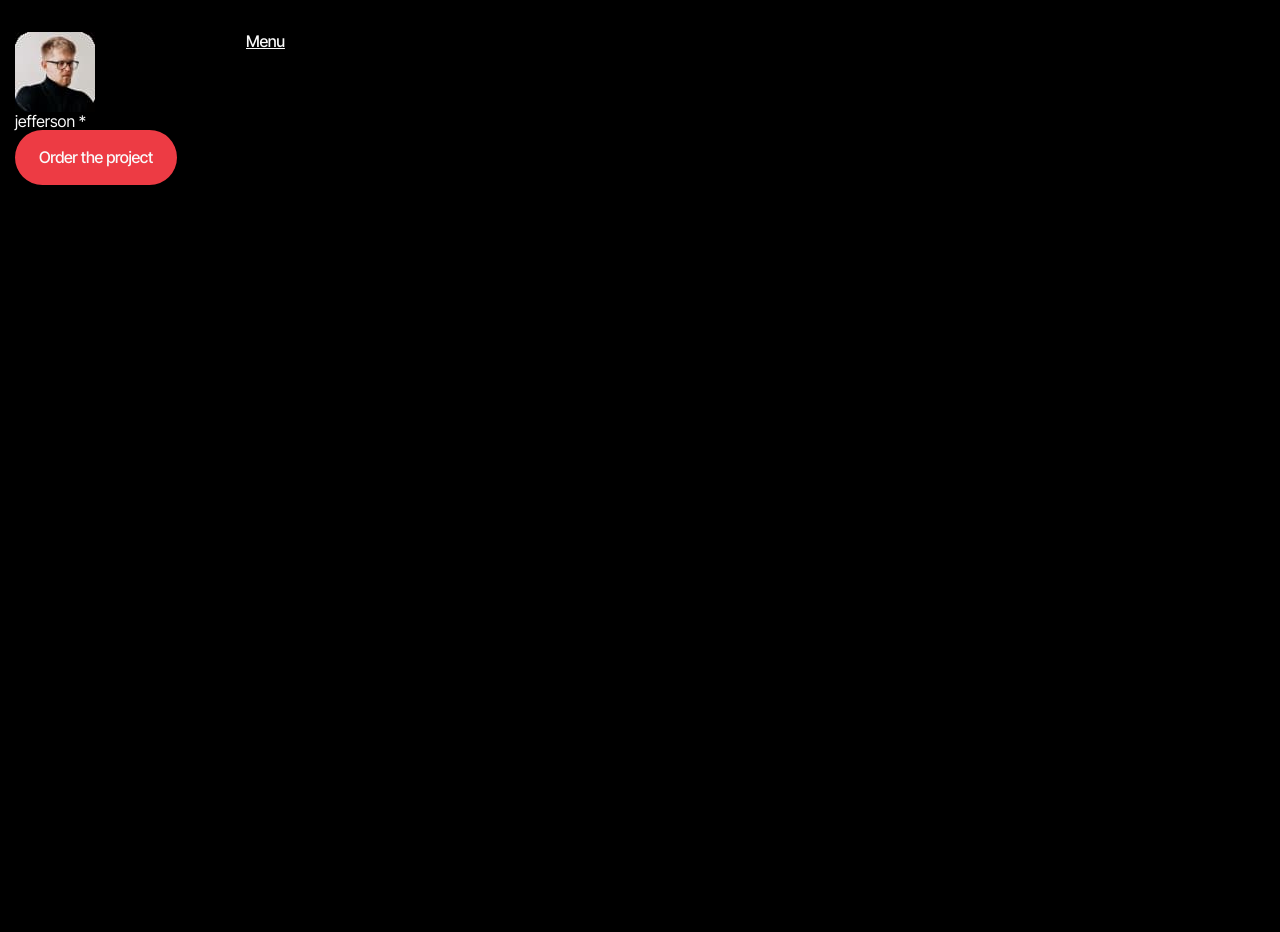
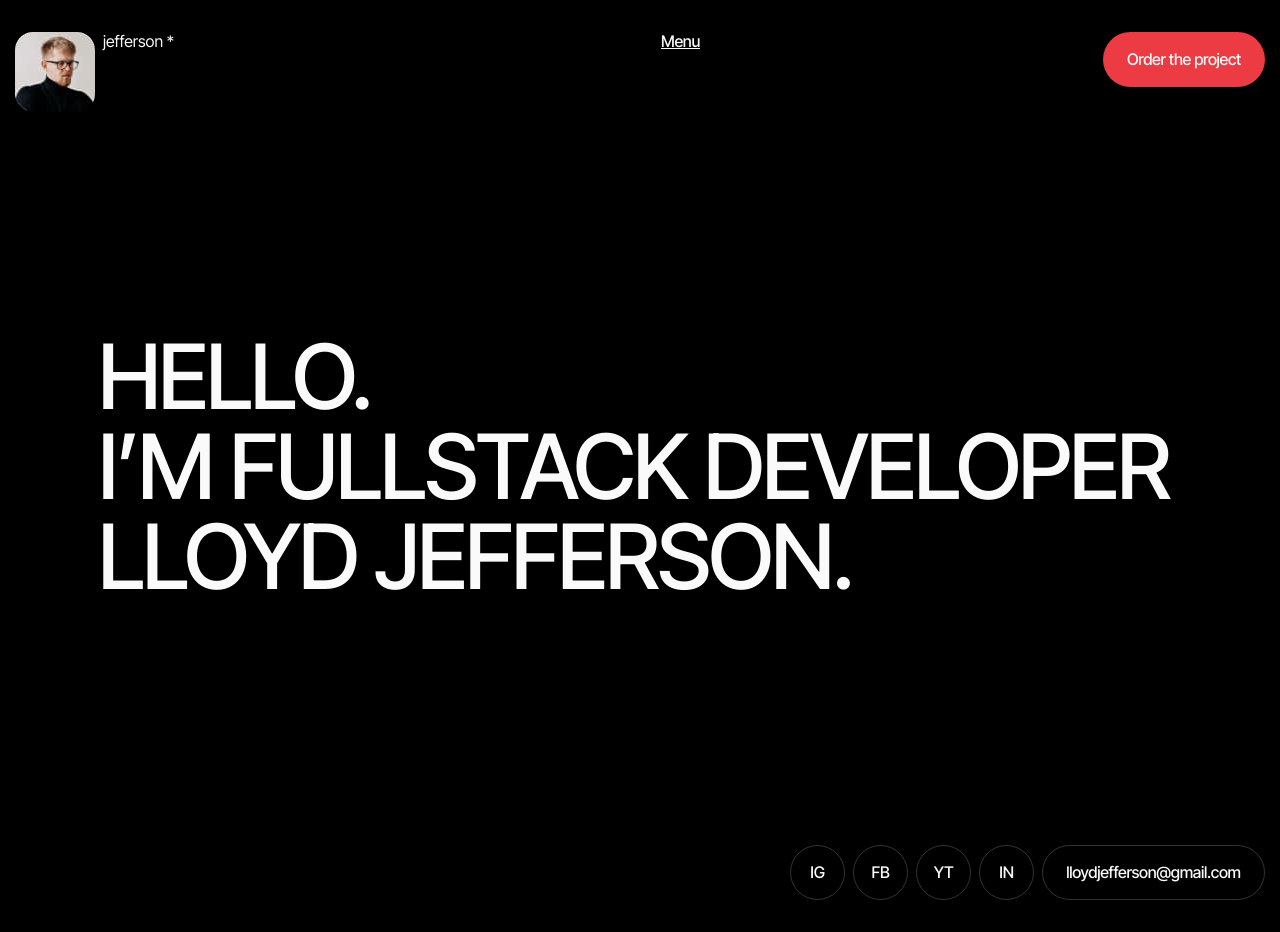
Before and after one commit to AleksandraCherevko/portfolio, a website built with Vite: page src/index.html in a window 1280 px wide. Before the commit the page ends 800 px from the top, so only its background shows below. Built offline with nearby package versions, Linux system fonts and the light colour scheme.

Commit message:
hero update html+css

```diff
--- a/src/css/header.css
+++ b/src/css/header.css
@@ -1,5 +1,5 @@
 @media only screen and (max-width: 768px) {
-  .header-section {
+  header {
     padding-top: 32px;
     padding-bottom: 32px;
   }
@@ -17,6 +17,12 @@
   }
   .header-image {
     border-radius: 18px;
+    height: auto; /* Сохраняет пропорции */
+    transition: transform 0.3s ease;
+  }
+
+  .header-image:hover {
+    transform: scale(1.1);
   }
   .header-logo-name {
     font-size: 20px;
@@ -39,27 +45,43 @@
   .header-btn {
     display: none;
   }
+
+  .header-navigation {
+    display: flex;
+  }
+
+  .mobile-btn {
+    margin-left: auto;
+    width: 28px;
+    height: 28px;
+  }
+
+  .header-list-title {
+    display: none;
+  }
 }
-@media only screen and (min-width: 768px) and (max-width: 1439px) {
-  .header-section {
+@media only screen and (min-width: 768px) and (max-width: 1280px) {
+  header > .container {
+    display: flex;
+    max-width: 704px;
+    width: 100%;
+  }
+  header {
     padding-top: 32px;
     padding-bottom: 32px;
+    display: flex;
+  }
+
+  .header-logo {
+    display: flex;
+    gap: 8px;
   }
 
   .header-navigation {
     display: flex;
   }
-  .header-logo {
-    margin-right: 151px;
-  }
-  .header-image {
-  }
-  .header-logo-name {
-  }
-  .span {
-  }
-  .header-list {
-    display: block;
+  .header-menu {
+    margin-left: 151px;
   }
   .header-list-title {
     font-size: 16px;
@@ -76,12 +98,13 @@
   .header-list-title:focus {
     color: var(--accent-color);
   }
-  .header-item {
+  .header-list {
     display: none;
   }
   .header-item-link {
   }
   .header-btn {
+    margin-left: auto;
     color: var(--main-color);
     display: block;
     font-size: 16px;
@@ -99,13 +122,93 @@
   .header-btn:focus {
     background-color: rgba(224, 55, 63, 1);
   }
+
+  .mobile-btn {
+    display: none;
+  }
+  .header-image {
+    border-radius: 18px;
+    height: auto; /* Сохраняет пропорции */
+    transition: transform 0.3s ease;
+  }
+
+  .header-image:hover {
+    transform: scale(1.1);
+  }
 }
 
-@media screen and (min-width: 1440px) {
-  .header-section {
+@media screen and (min-width: 1280px) {
+  header > .container {
+    display: flex;
+    max-width: 1376px;
+    width: 100%;
+  }
+  header {
+    padding-top: 32px;
+    padding-bottom: 32px;
     display: flex;
   }
+
   .header-logo {
-    margin-right: 487px;
+    display: flex;
+    gap: 8px;
+  }
+
+  .header-btn {
+    margin-left: auto;
+    color: var(--main-color);
+    display: block;
+    font-size: 16px;
+    font-weight: 500;
+    line-height: 1.21;
+    letter-spacing: -0.02em;
+    background-color: var(--accent-color);
+    border: none;
+    padding: 18px 24px 18px 24px;
+    border-radius: 60px;
+    height: 55px;
+  }
+
+  .header-btn:hover,
+  .header-btn:focus {
+    background-color: rgba(224, 55, 63, 1);
+  }
+
+  .mobile-btn {
+    display: none;
+  }
+  .header-list {
+    display: none;
+  }
+  .header-navigation {
+    display: flex;
+  }
+  .header-list-title {
+    font-size: 16px;
+    font-weight: 500;
+    line-height: 1.21;
+    letter-spacing: -0.02em;
+    text-align: left;
+    text-decoration-line: underline;
+    text-decoration-style: solid;
+    transition: color 0.3s ease;
+  }
+
+  .header-list-title:hover,
+  .header-list-title:focus {
+    color: var(--accent-color);
+  }
+
+  .header-menu {
+    margin-left: 487px;
+  }
+  .header-image {
+    border-radius: 18px;
+    height: auto; /* Сохраняет пропорции */
+    transition: transform 0.3s ease;
+  }
+
+  .header-image:hover {
+    transform: scale(1.1);
   }
 }
--- /dev/null
+++ b/src/css/hero.css
@@ -0,0 +1,183 @@
+@media only screen and (max-width: 768px) {
+  .hero {
+    padding-top: 169px;
+    padding-bottom: 32px;
+  }
+
+  .hero-main-title {
+    color: var(--main-color);
+    margin: 0 auto;
+    font-size: 50px;
+    font-weight: 500;
+    line-height: 1;
+    letter-spacing: -0.03em;
+
+    text-align: left;
+    text-transform: uppercase;
+    width: 343px;
+  }
+
+  .hero-soc-media {
+    margin-top: 212px;
+  }
+  .hero-soc-media-list {
+    display: flex;
+    gap: 4px;
+    justify-content: flex-end;
+  }
+  .hero-soc-media-item {
+    width: 37px;
+    height: 37px;
+  }
+
+  .hero-soc-media-item :hover,
+  .hero-soc-media-item :focus {
+    border: 2px solid var(--main-color);
+  }
+
+  .hero-soc-media-item-email:hover,
+  .hero-soc-media-item-email:focus {
+    border: 2px solid var(--main-color);
+    border-radius: 60px;
+  }
+  .hero-soc-media-item-email {
+    width: 223px;
+  }
+  .hero-soc-media-item-link {
+    display: flex;
+    font-size: 14px;
+    font-weight: 500;
+    line-height: 1.21;
+    letter-spacing: -0.02em;
+    text-align: left;
+    border-radius: 60px;
+    width: 100%;
+    height: 100%;
+    border: 1px solid rgba(250, 250, 250, 0.2);
+    align-items: center;
+    justify-content: center;
+  }
+}
+
+@media only screen and (min-width: 768px) and (max-width: 1280px) {
+  .hero {
+    padding-top: 188px;
+    padding-bottom: 32px;
+  }
+
+  .hero-main-title {
+    color: var(--main-color);
+    margin: 0 auto;
+    font-size: 90px;
+    font-weight: 500;
+    line-height: 1;
+    letter-spacing: -0.03em;
+    text-align: left;
+    text-transform: uppercase;
+    width: 632px;
+  }
+  .hero-soc-media {
+    margin-top: 187px;
+  }
+
+  .hero-soc-media-list {
+    display: flex;
+    gap: 8px;
+    justify-content: flex-end;
+  }
+  .hero-soc-media-item {
+    width: 55px;
+    height: 55px;
+  }
+
+  .hero-soc-media-item :hover,
+  .hero-soc-media-item :focus {
+    border: 2px solid var(--main-color);
+  }
+
+  .hero-soc-media-item-email:hover,
+  .hero-soc-media-item-email:focus {
+    border: 2px solid var(--main-color);
+    border-radius: 60px;
+  }
+  .hero-soc-media-item-email {
+    width: 223px;
+  }
+  .hero-soc-media-item-link {
+    display: flex;
+    font-size: 16px;
+    font-weight: 500;
+    line-height: 1.2;
+    letter-spacing: -0.02em;
+    text-align: left;
+    border-radius: 60px;
+    width: 100%;
+    height: 100%;
+    border: 1px solid rgba(250, 250, 250, 0.2);
+    align-items: center;
+    justify-content: center;
+  }
+}
+
+@media screen and (min-width: 1280px) {
+  .hero {
+    padding-top: 188px;
+    padding-bottom: 32px;
+  }
+
+  .hero-main-title {
+    color: var(--main-color);
+    margin: 0 auto;
+
+    font-size: 90px;
+    font-weight: 500;
+    line-height: 1;
+    letter-spacing: -0.03em;
+    text-align: left;
+
+    text-align: left;
+    text-transform: uppercase;
+    width: 1084px;
+  }
+  .hero-soc-media {
+    margin-top: 243px;
+  }
+
+  .hero-soc-media-list {
+    display: flex;
+    gap: 8px;
+    justify-content: flex-end;
+  }
+  .hero-soc-media-item {
+    width: 55px;
+    height: 55px;
+  }
+
+  .hero-soc-media-item :hover,
+  .hero-soc-media-item :focus {
+    border: 2px solid var(--main-color);
+  }
+
+  .hero-soc-media-item-email:hover,
+  .hero-soc-media-item-email:focus {
+    border: 2px solid var(--main-color);
+    border-radius: 60px;
+  }
+  .hero-soc-media-item-email {
+    width: 223px;
+  }
+  .hero-soc-media-item-link {
+    display: flex;
+    font-size: 16px;
+    font-weight: 500;
+    line-height: 1.2;
+    letter-spacing: -0.02em;
+    text-align: left;
+    border-radius: 60px;
+    width: 100%;
+    height: 100%;
+    border: 1px solid rgba(250, 250, 250, 0.2);
+    align-items: center;
+    justify-content: center;
+  }
+}
--- a/src/css/styles.css
+++ b/src/css/styles.css
@@ -1,3 +1,4 @@
 @import url('./common.css');
 
 @import url('./header.css');
+@import url('./hero.css');
--- a/src/index.html
+++ b/src/index.html
@@ -23,7 +23,9 @@
   </head>
   <body>
     <header><load src="./partials/header.html" /></header>
-    <main></main>
+    <main>
+      <load src="./partials/hero.html" />
+    </main>
     <footer></footer>
     <script type="module" src="./main.js"></script>
   </body>
--- a/src/partials/header.html
+++ b/src/partials/header.html
@@ -1,4 +1,3 @@
-<section class="header-section">
 <div class="container">
   <nav class="header-navigation">
     <div class="header-logo">
@@ -12,26 +11,28 @@
           height="80"
       /></a>
 
-        <p class="header-logo-name">
-          jefferson <span class="span">&#42;</span>
-        </p>
+      <p class="header-logo-name">jefferson <span class="span">&#42;</span></p>
     </div>
-      <ul class="header-list">
+    <div class="header-menu">
       <a href="" class="header-list-link">
         <p class="header-list-title">Menu</p></a
       >
+      <ul class="header-list">
         <li class="header-item">
-          <a class="header-item-link" href="">About me</a>
+          <a class="header-item-link" href="" target="_blank">About me</a>
         </li>
         <li class="header-item">
-          <a class="header-item-link" href="">Benefits</a>
+          <a class="header-item-link" href="" target="_blank">Benefits</a>
         </li>
         <li class="header-item">
-          <a class="header-item-link" href="">Projects</a>
+          <a class="header-item-link" href="" target="_blank">Projects</a>
         </li>
-        <li class="header-item"><a class="header-item-link" href="">FAQ</a></li>
+        <li class="header-item">
+          <a class="header-item-link" href="" target="_blank">FAQ</a>
+        </li>
       </ul>
+    </div>
+    <button class="mobile-btn" type="button">x</button>
   </nav>
   <button class="header-btn" type="button">Order the project</button>
 </div>
-</section>
--- /dev/null
+++ b/src/partials/hero.html
@@ -0,0 +1,52 @@
+<section class="hero">
+  <div class="container">
+    <h1 class="hero-main-title">
+      Hello. <br />I’m Fullstack developer Lloyd Jefferson.
+    </h1>
+
+    <div class="hero-soc-media">
+      <ul class="hero-soc-media-list">
+        <li class="hero-soc-media-item">
+          <a
+            class="hero-soc-media-item-link"
+            href="https://www.instagram.com/"
+            target="_blank"
+            >IG</a
+          >
+        </li>
+        <li class="hero-soc-media-item">
+          <a
+            class="hero-soc-media-item-link"
+            href="https://www.facebook.com/"
+            target="_blank"
+            >FB</a
+          >
+        </li>
+        <li class="hero-soc-media-item">
+          <a
+            class="hero-soc-media-item-link"
+            href="https://www.youtube.com/"
+            target="_blank"
+            >YT</a
+          >
+        </li>
+        <li class="hero-soc-media-item">
+          <a
+            class="hero-soc-media-item-link"
+            href="https://www.linkedin.com/"
+            target="_blank"
+            >IN</a
+          >
+        </li>
+        <li class="hero-soc-media-item-email">
+          <a
+            target="_blank"
+            class="hero-soc-media-item-link"
+            href="mailto:llloydjefferson@gmail.com"
+            >lloydjefferson@gmail.com</a
+          >
+        </li>
+      </ul>
+    </div>
+  </div>
+</section>
```
Lines whose indentation alone changed are shown as unchanged.
